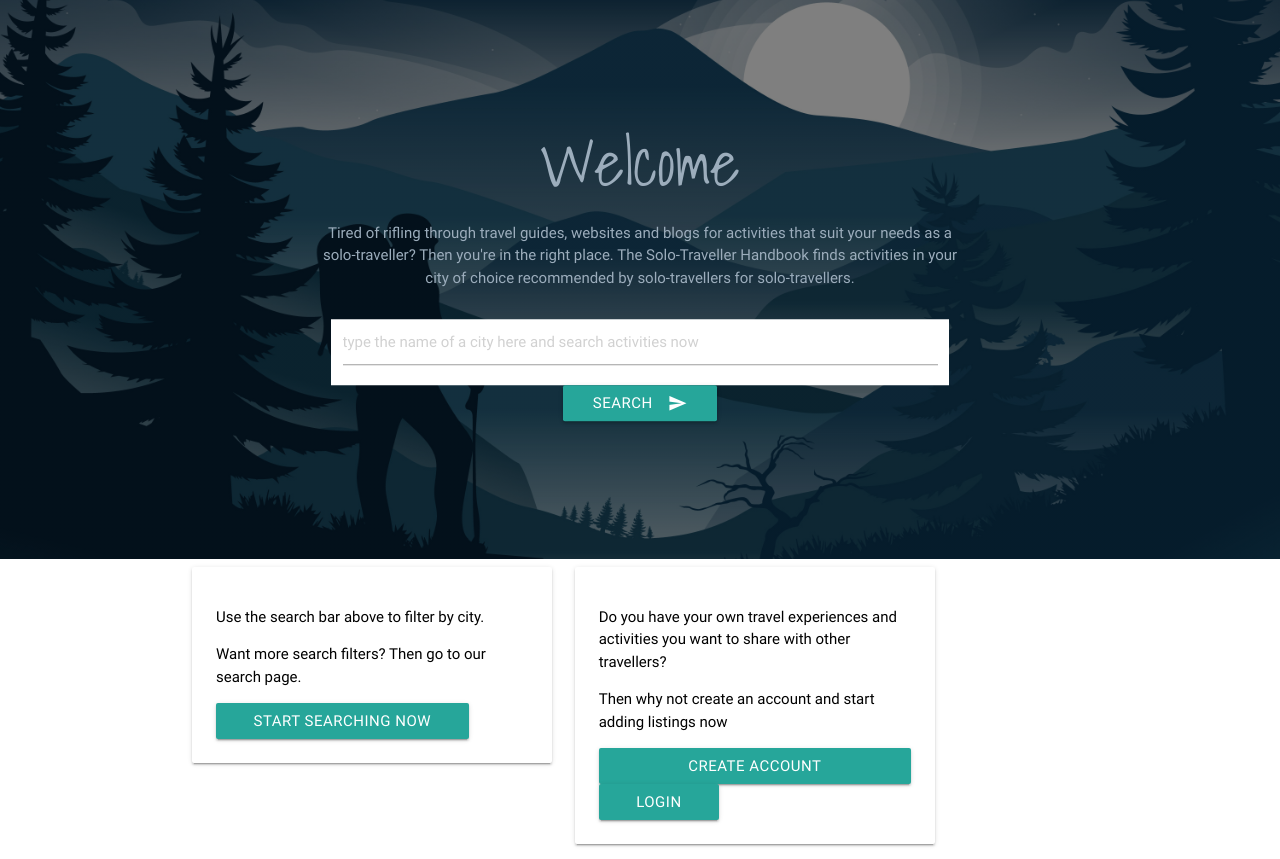
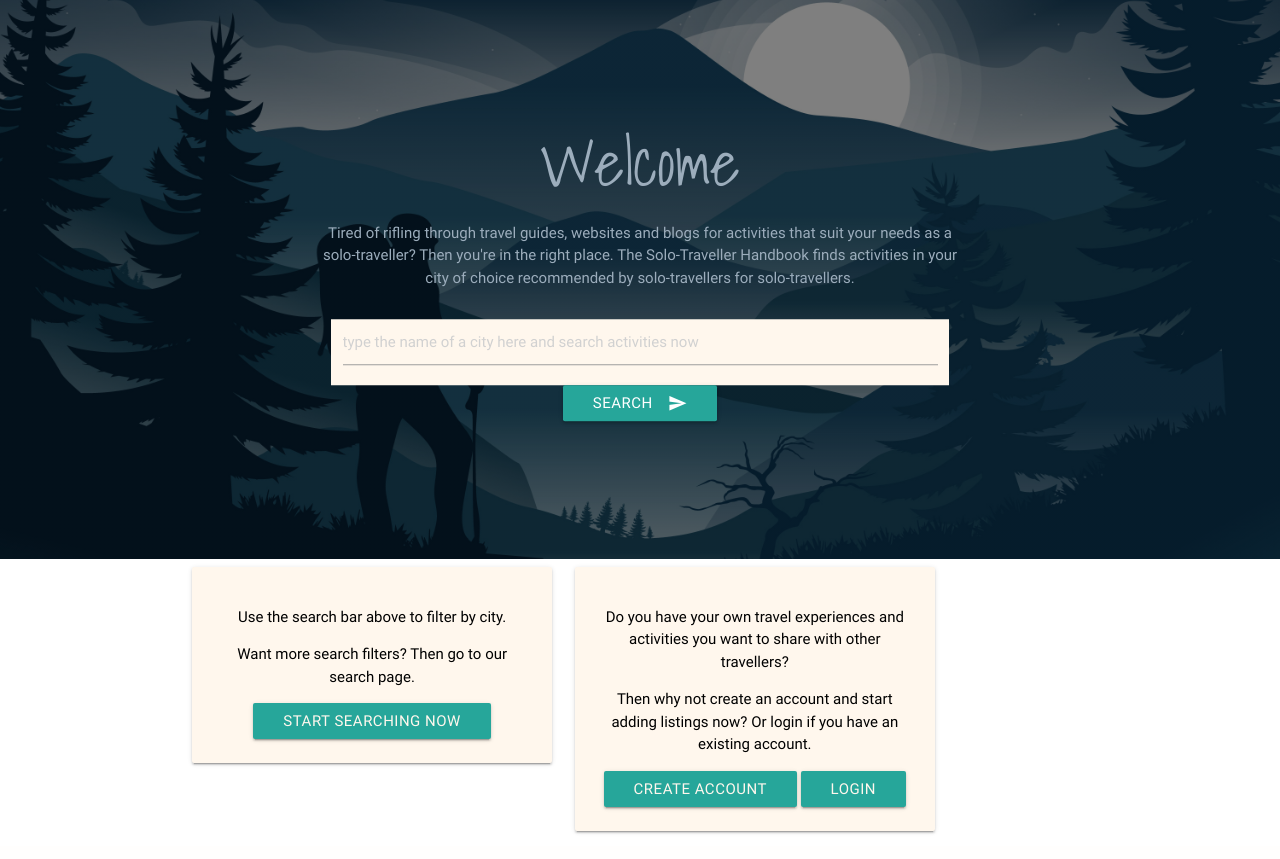
Before and after one commit to nafeesahyounis/data-centric-dev-project, a Flask app: page / in a window 1280 px wide. Shown: the part 65-924 px from the top of the page. After the commit the page ends 899 px from the top, so only its background shows below. Run offline with Flask 2, Linux system fonts and the light colour scheme; some libraries are stand-ins or nearby versions.

Commit message:
buttons added and styled on index page. when user is not in session, buttons lead to creating and account, logging in and searching the database

```diff
--- a/static/main.css
+++ b/static/main.css
@@ -12,6 +12,22 @@ nav{
 /*background-image: linear-gradient(to top, #18435b, #133b51, #0e3348, #082b3f, #042436); */
 background-color:rgba(233, 154, 39, 0.8)
 }
+
+a{
+    color:#FFF7ED;
+}
+.input-field{
+    background-color:#FFF7ED;
+}
+
+.card-panel{
+        background-color:#FFF7ED;
+        text-align:center;
+
+
+
+}
+
 /* The hero image */
 .hero-image {
   /* Use "linear-gradient" to add a darken background effect to the image (photographer.jpg). This will make the text easier to read */
--- a/templates/pages/index.html
+++ b/templates/pages/index.html
@@ -7,13 +7,13 @@
     <div class="row search-bar">
     <form class="col s12" action="{{url_for('find_activity')}}" method="POST">
       <div class="row">
-        <div class="input-field col s12" style="background-color:white;">
+        <div class="input-field col s12">
            <input id="input" name="city" placeholder="type the name of a city here and search activities now "></input>
 
 
 
         </div>
-<button class="btn waves-effect waves-light" type="submit" name="action">Search
+<button class="btn waves-effect waves-light">Search
     <i class="material-icons right">send</i>
   </button>
       </div>
@@ -27,8 +27,7 @@
       <div class="card-panel">
         <span class="black-text"> <p> Use the search bar above to filter by city. </p>
         <p> Want more search filters? Then go to our search page. </p>
-        <button class="btn waves-effect waves-light" type="submit" name="action">Start Searching Now
-    <i class="material-icons right"></i>
+        <button class="btn waves-effect waves-light"> <a href="{{url_for('find')}}">Start Searching Now</a>
   </button>
         </span>
       </div>
@@ -37,15 +36,14 @@
       <div class="card-panel">
         <span class="black-text">
         <p>Do you have your own travel experiences and activities you want to share with other travellers?</p>
-        <p> Then why not create an account and start adding listings now </p>
-        <button class="btn waves-effect waves-light" type="submit" name="action">Create Account
-    <i class="material-icons right"></i>
-        <p> Already have an account. Then login and manage your listings, or create new listings now.</p>
-        <button class="btn waves-effect waves-light" type="submit" name="action">Login
-    <i class="material-icons right"></i>
+        <p> Then why not create an account and start adding listings now? Or login if you have an existing account. </p>
+        <button class="btn waves-effect waves-light"><a href="{{url_for('register')}}">Create Account </a></button>
+         <button class="btn waves-effect waves-light"><a href="{{url_for('login')}}">Login </a> </button>
+
         </span>
       </div>
     </div>
+
 
   </div>
       </div>
```
